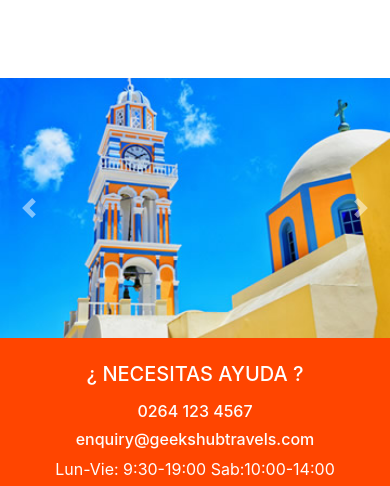
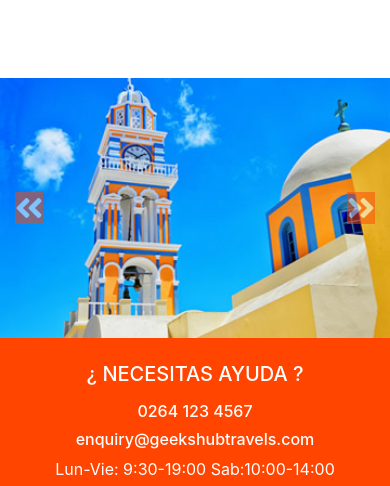
Before and after one commit to Fermonx/GH_Actividad2, a website: page index.html in a window 390 px wide. Shown: the part 341-827 px from the top of the page. Drawn offline with nearby package versions, Linux system fonts and the light colour scheme; a web font is replaced by a local one.

Commit message:
Changed mobile places carousel arrows

```diff
--- a/assets/css/styles.css
+++ b/assets/css/styles.css
@@ -211,3 +211,17 @@ form_main {
     color: #5793ef;
     transition: all 0.5s ease 0s;
 }
+
+
+
+.fa-angle-double-left
+{
+    color: white;
+    background-color: orangered;
+}
+
+.fa-angle-double-right
+{
+    color: white;
+    background-color: orangered;
+}
--- a/index.html
+++ b/index.html
@@ -98,12 +98,10 @@
             </div>
         </div>
         <a class="carousel-control-prev" href="#carruselDestinos" role="button" data-slide="prev">
-            <span class="carousel-control-prev-icon" aria-hidden="true"></span>
-            <span class="sr-only">Previous</span>
+            <i class="fas fa-angle-double-left fa-2x"></i>
         </a>
         <a class="carousel-control-next" href="#carruselDestinos" role="button" data-slide="next">
-            <span class="carousel-control-next-icon" aria-hidden="true"></span>
-            <span class="sr-only">Next</span>
+            <i class="fas fa-angle-double-right fa-2x"></i>
         </a>
     </div>
 </section>
```
